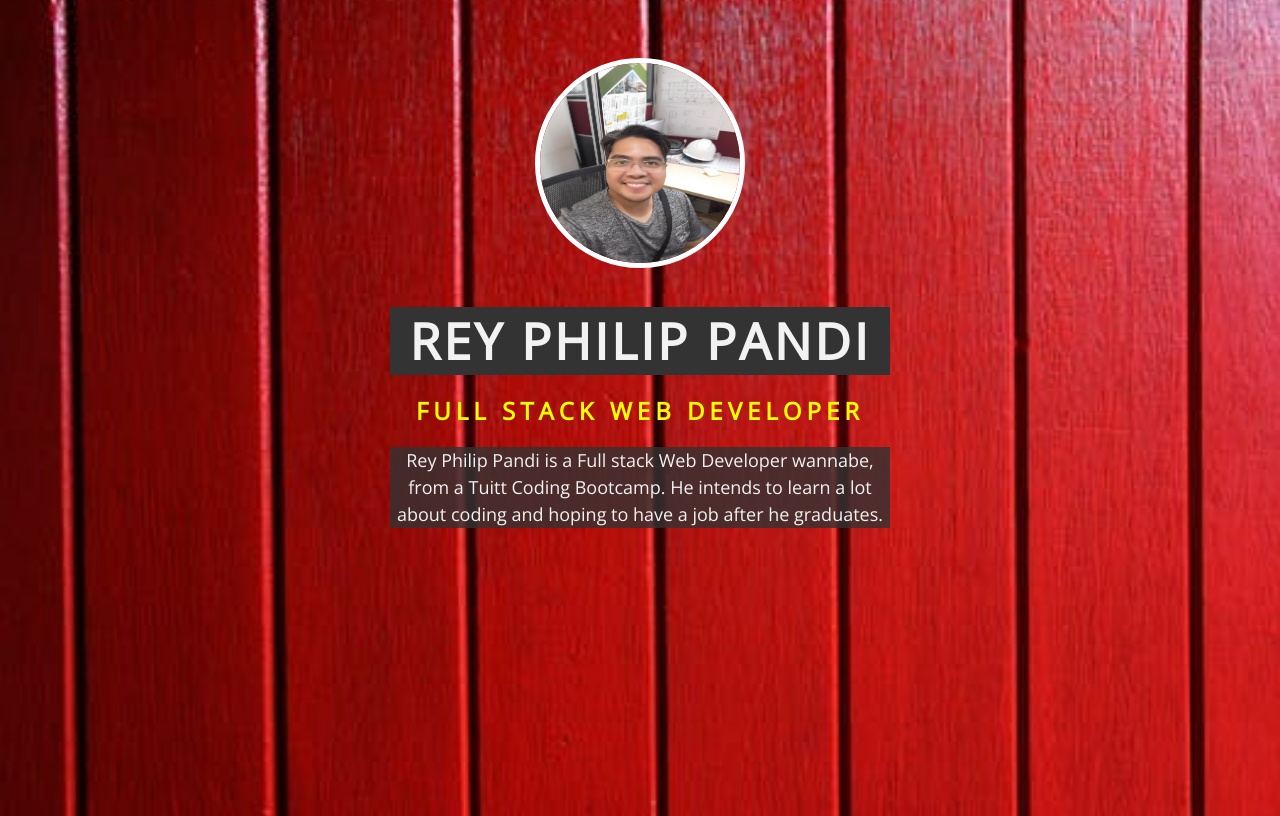
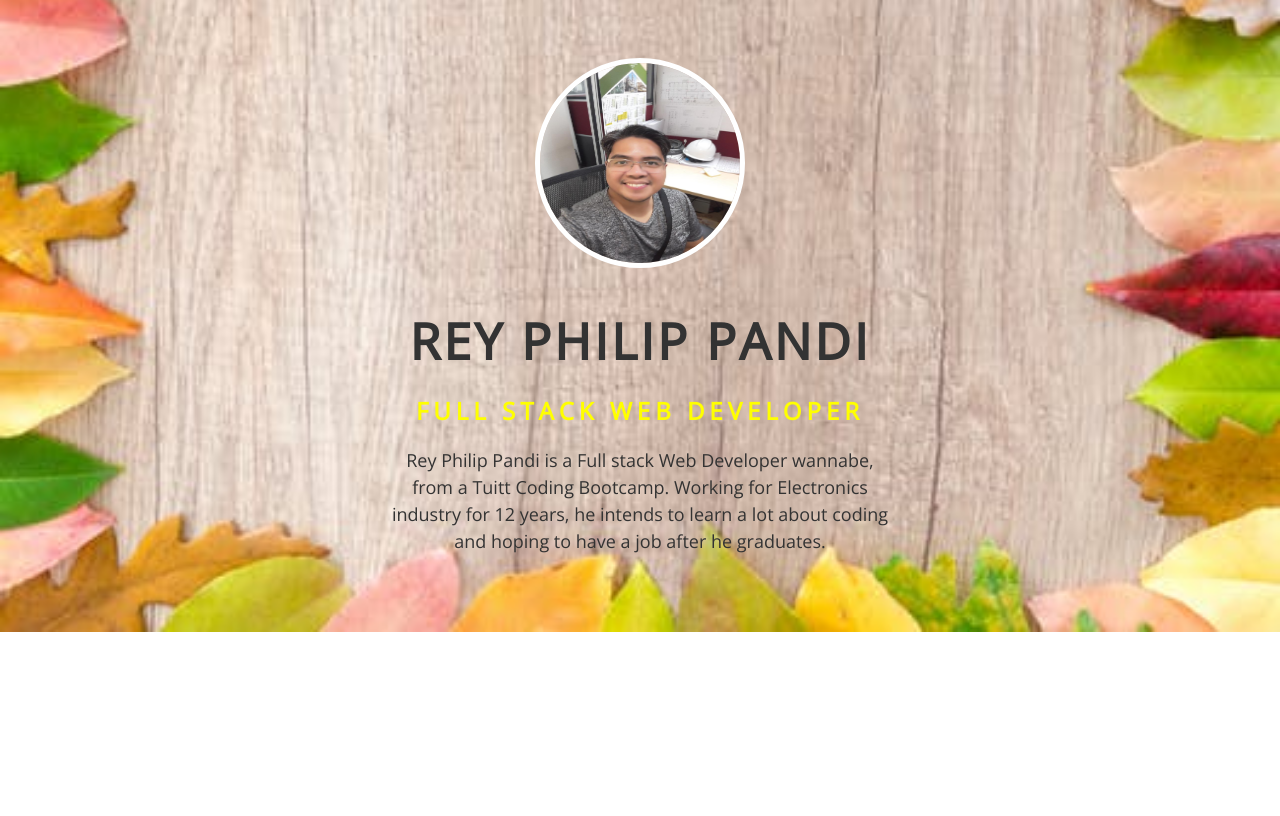
Before and after one commit to pandirey/web-portfolio, a plain HTML site: page index.html in a window 1280 px wide. Drawn offline with nearby package versions, Linux system fonts and the light colour scheme.

Commit message:
updates my web dev portfolio v0.1

```diff
--- a/assets/css/style.css
+++ b/assets/css/style.css
@@ -1,16 +1,16 @@
 body {
-	background-image: url(../images/background4.jpeg);
+	background-image: url(../images/background5.jpeg);
 	background-position: center center;
 	background-size: cover;
 	background-repeat: no-repeat;
 	color: #f2f2f2; /*off white*/
-	height: 100vh;
+	height: 50vh;
 	font-family: 'Open Sans', sans-serif;
 }
 
 h1{
 	font-size: 50px;
-	background-color: #333; /*offblack*/
+	color: #333; /*offblack*/
 	text-transform: uppercase;
 	margin-bottom: 0;
 	letter-spacing: 3px;
@@ -36,7 +36,7 @@ h2 {
 	width: 100%;
 	font-size: 18px;
 	line-height: 1.5;
-	background-color: rgba(51,51,51, 0.8);
+	color: #333;
 	/*background-color: #333;*/
 	/*opacity: 0.5;*/
 }
--- a/index.html
+++ b/index.html
@@ -20,7 +20,7 @@
 		<img id="me" src="assets/images/me3.jpeg">
 		<h1>rey philip pandi</h1>
 		<h2>full stack web developer</h2>
-		<p class="bio">Rey Philip Pandi is a Full stack Web Developer wannabe, from a Tuitt Coding Bootcamp. He intends to learn a lot about coding and hoping to have a job after he graduates.</p>
+		<p class="bio">Rey Philip Pandi is a Full stack Web Developer wannabe, from a Tuitt Coding Bootcamp. Working for Electronics industry for 12 years, he intends to learn a lot about coding and hoping to have a job after he graduates.</p>
 
 	</div> <!-- end container -->
 
```
Also changed, not shown: assets/images/background5.jpeg (added).
